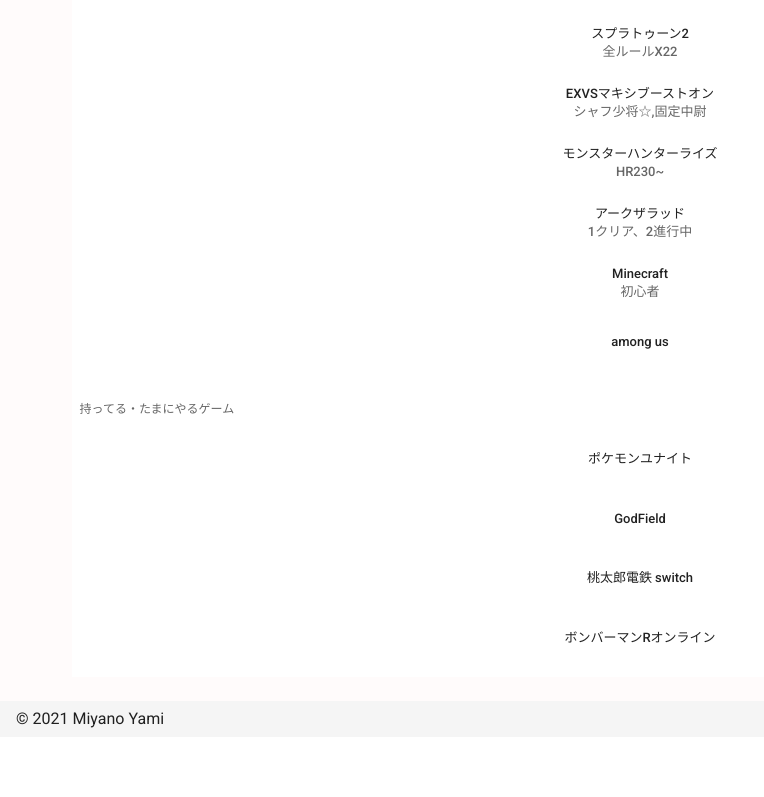
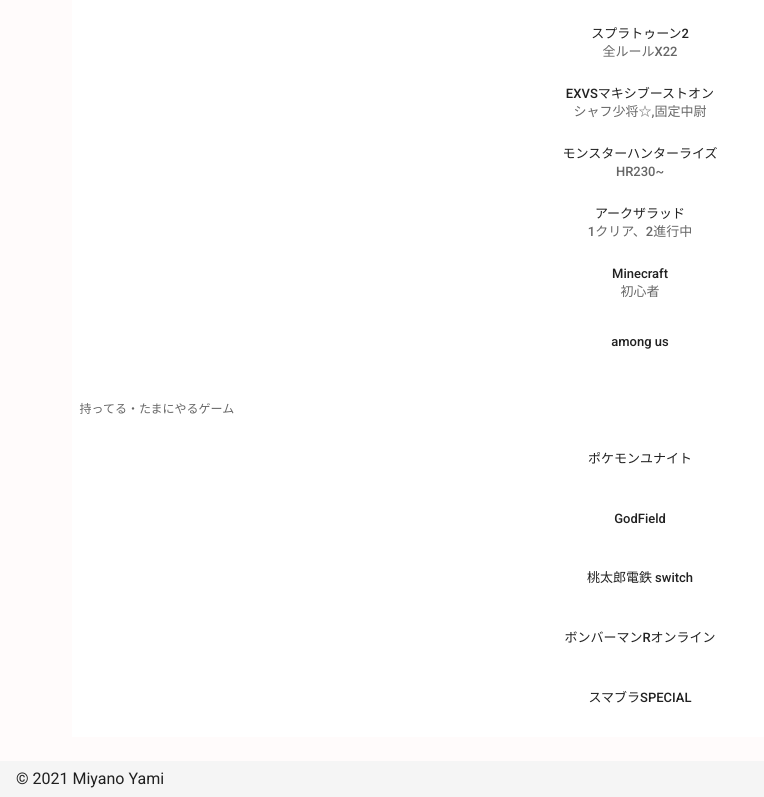
Before and after one commit to miyanoyami/yamihouse, a Nuxt app: page /game in a window 1280 px wide. Shown: the part 355-1152 px from the top of the page, without its empty margins (0-764 px from the left). Before the commit the page ends 1092 px from the top, so only its background shows below. Built offline with nearby package versions, Linux system fonts and the light colour scheme.

Commit message:
chore: game list

```diff
--- a/pages/game.vue
+++ b/pages/game.vue
@@ -79,6 +79,13 @@
                 <v-list-item-subtitle></v-list-item-subtitle>
               </v-list-item-content>
             </v-list-item>
+            <v-list-item two-line>
+              <v-list-item-content>
+                <v-list-item-title>スマブラSPECIAL</v-list-item-title>
+                <v-list-item-subtitle></v-list-item-subtitle>
+              </v-list-item-content>
+            </v-list-item>
+
           </v-list-item-group>
         </v-list>
 
```
